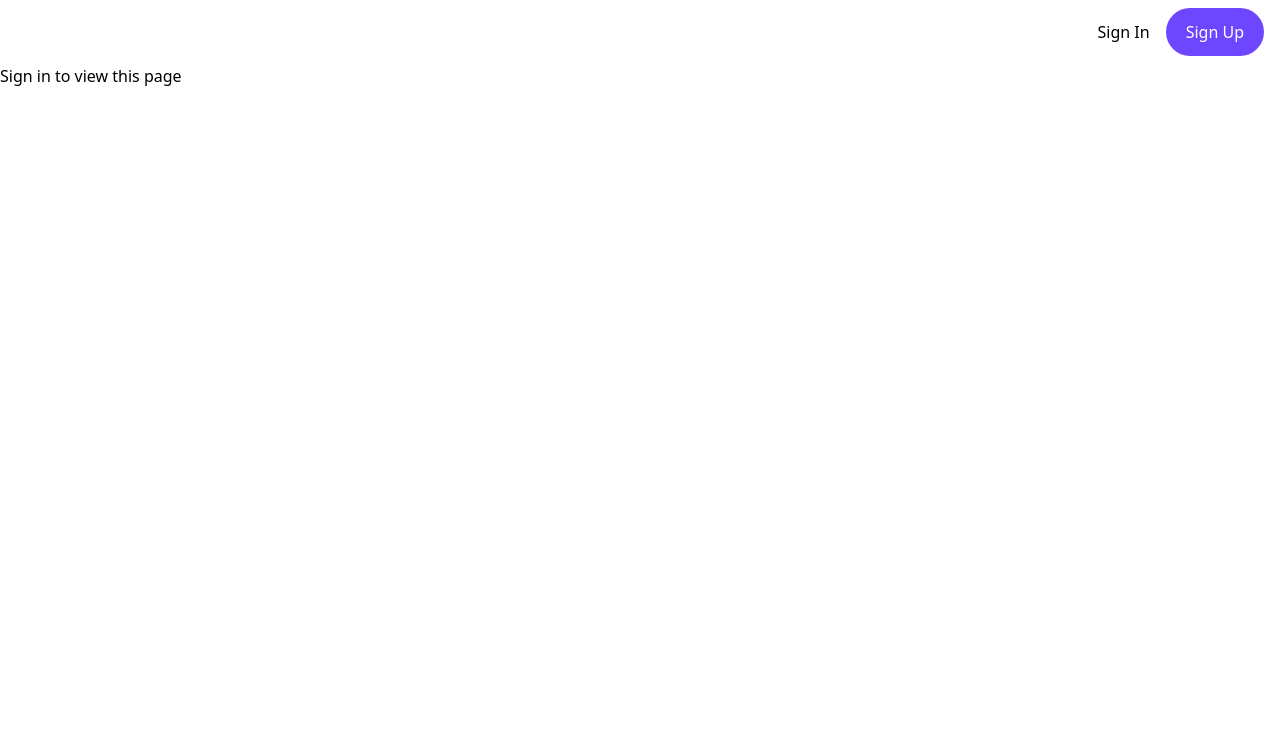
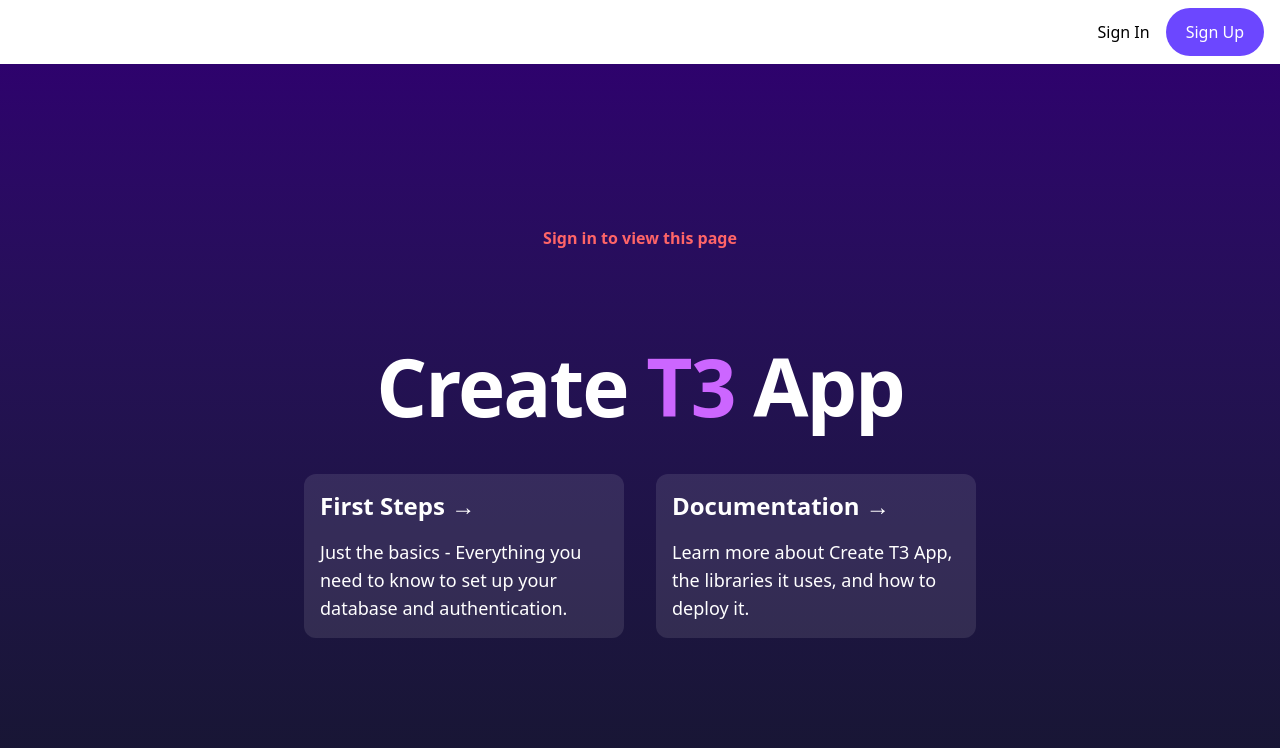
Before and after one commit to PetCareIPZ/PetCare, a Next.js app: page / in a window 1280 px wide. Shown: the top 748 px of the page. Built offline with nearby package versions, Linux system fonts and the light colour scheme; no server answers.

Commit message:
Add welcome page for logged-in users

```diff
--- a/src/app/page.tsx
+++ b/src/app/page.tsx
@@ -3,20 +3,30 @@
 
 export default async function HomePage() {
 
-  const { isAuthenticated } = await auth()
-
-  if (!isAuthenticated) {
-    return <div>Sign in to view this page</div>
-  }
-
-  const user = await currentUser()
+  const { isAuthenticated } = await auth();
+  const user = isAuthenticated ? await currentUser() : null;
 
   return (
     <main className="flex min-h-screen flex-col items-center justify-center bg-gradient-to-b from-[#2e026d] to-[#15162c] text-white">
+
+      {/* Komunikat dla niezalogowanego */}
+      {!isAuthenticated && (
+        <div className="mb-8 text-red-400 font-semibold">
+          Sign in to view this page
+        </div>
+      )}
+
+      {/* Główny komponent strony */}
       <div className="container flex flex-col items-center justify-center gap-12 px-4 py-16">
         <h1 className="text-5xl font-extrabold tracking-tight text-white sm:text-[5rem]">
-          Witaj <span className="text-[hsl(280,100%,70%)]">{user?.firstName}</span> {user?.lastName}
+
+          {isAuthenticated
+            ? <>Witaj <span className="text-[hsl(280,100%,70%)]">{user?.firstName}</span> {user?.lastName}</>
+            : <>Create <span className="text-[hsl(280,100%,70%)]">T3</span> App</>
+          }
+
         </h1>
+
         <div className="grid grid-cols-1 gap-4 sm:grid-cols-2 md:gap-8">
           <Link
             className="flex max-w-xs flex-col gap-4 rounded-xl bg-white/10 p-4 text-white hover:bg-white/20"
@@ -29,6 +39,7 @@
               database and authentication.
             </div>
           </Link>
+
           <Link
             className="flex max-w-xs flex-col gap-4 rounded-xl bg-white/10 p-4 text-white hover:bg-white/20"
             href="https://create.t3.gg/en/introduction"
```
